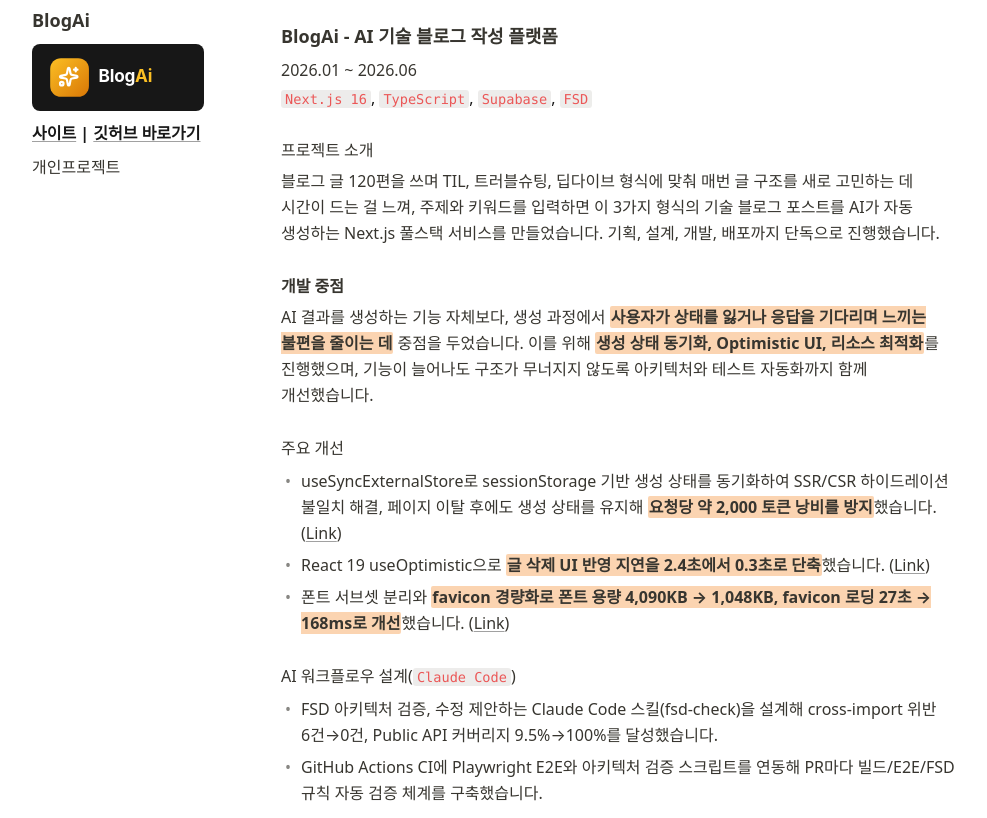
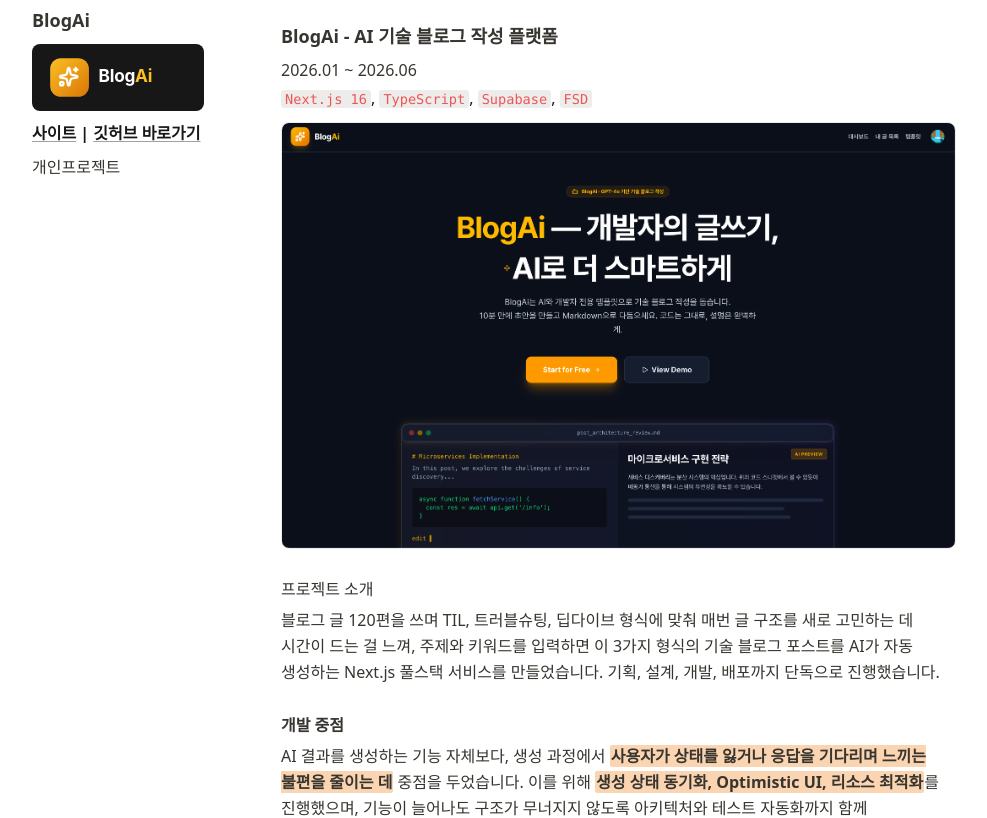
Before and after one commit to chohyundon/resume, a Next.js app: page / in a window 1280 px wide. Shown: the part 1860-2678 px from the top of the page, without its empty margins (158-1145 px from the left). Built offline with nearby package versions, Linux system fonts and the light colour scheme.

Commit message:
Add project screenshots to project cards
Shows each project's UI alongside its details on the resume page.

```diff
--- a/src/app/page.tsx
+++ b/src/app/page.tsx
@@ -219,6 +219,13 @@ export default function Home() {
                         </span>
                       ))}
                     </p>
+                    <Image
+                      src={project.screenshot.src}
+                      alt={`${project.shortName} 스크린샷`}
+                      width={project.screenshot.width}
+                      height={project.screenshot.height}
+                      className="mt-3 w-full rounded-lg border border-[rgba(55,53,47,0.09)] dark:border-neutral-800"
+                    />
                     <Label>프로젝트 소개</Label>
                     <Paragraph>{project.description}</Paragraph>
                     {project.projectGoals && (
--- a/src/lib/resume-data.ts
+++ b/src/lib/resume-data.ts
@@ -192,6 +192,7 @@ export const experience: {
 export type Project = {
   shortName: string;
   logo: { src: string; width: number; height: number; dark?: boolean };
+  screenshot: { src: string; width: number; height: number };
   site: string;
   github: string;
   type: Rich;
@@ -216,6 +217,11 @@ export const projects: Project[] = [
       width: 520,
       height: 160,
       dark: true,
+    },
+    screenshot: {
+      src: "/images/blogai-screenshot.png",
+      width: 3186,
+      height: 2010,
     },
     site: "https://www.blogai.store/",
     github: "https://github.com/chohyundon/BlogAi",
@@ -293,6 +299,11 @@ export const projects: Project[] = [
       width: 112,
       height: 40,
       dark: true,
+    },
+    screenshot: {
+      src: "/images/sabujak-screenshot.png",
+      width: 3182,
+      height: 2010,
     },
     site: "https://waffle-hyungdonless-front-end.vercel.app/",
     github: "https://github.com/chohyundon/waffle-hyungdonless-frontEnd",
```
Also changed, not shown: public/images/blogai-screenshot.png (added), public/images/sabujak-screenshot.png (added).
